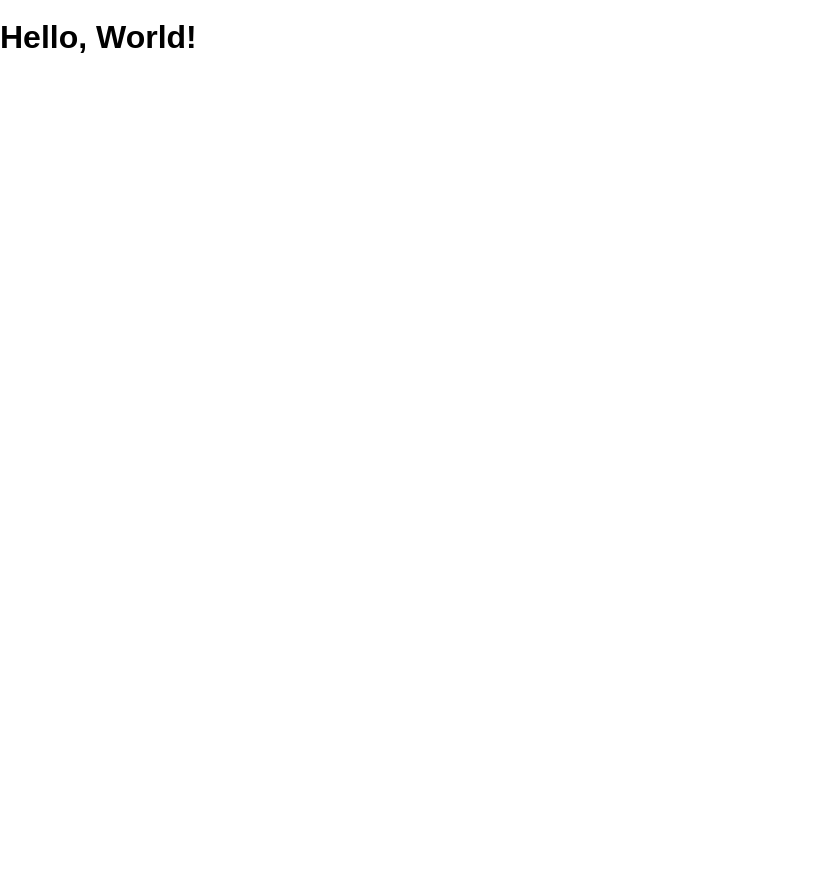
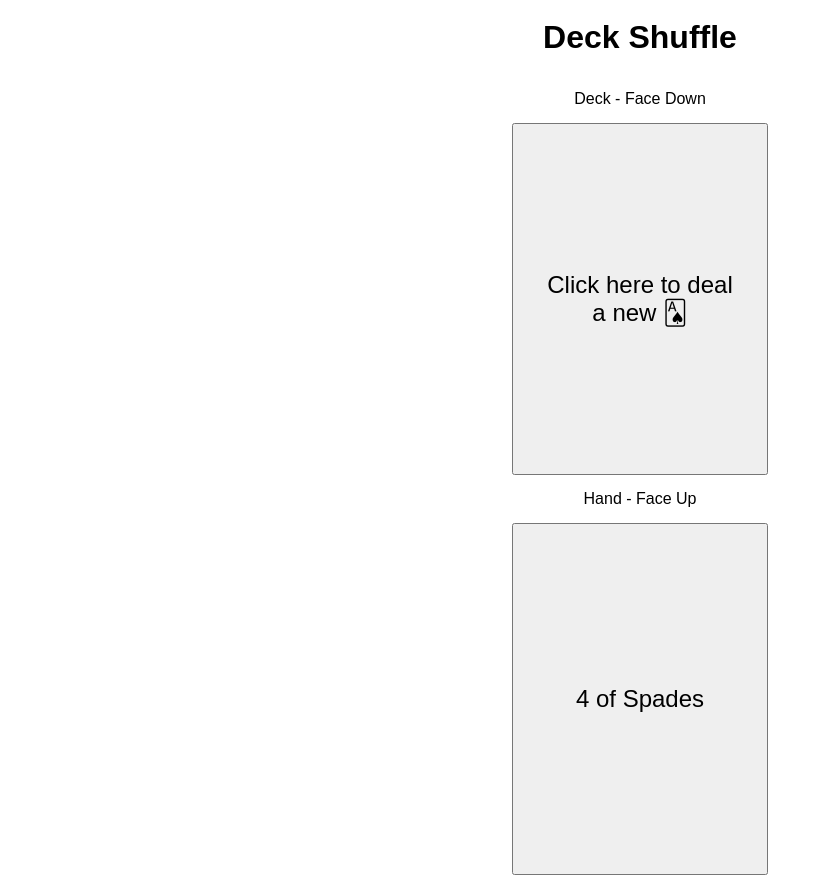
Before and after one commit to uncrownedthrone/hw-deck-of-cards, a website: page public/index.html in a window 1280 px wide. Shown: the whole page, without its empty margins (0-829 px from the left). Before the commit the page ends 821 px from the top, so only its background shows below. Drawn offline with Linux system fonts and the light colour scheme.

Commit message:
finished explorer mode

```diff
--- a/public/index.html
+++ b/public/index.html
@@ -1,14 +1,19 @@
 <!DOCTYPE html>
 <html>
   <head lang="en">
-    <meta charset="UTF-8">
-    <meta name="viewport" content="width=device-width, initial-scale=1">
-    <title>Deck of Cards</title>
-    <link rel="shortcut icon" href="/favicon.ico">
-    <link rel="stylesheet" href="/screen.css">
+    <meta charset="UTF-8" />
+    <meta name="viewport" content="width=device-width, initial-scale=1" />
+    <title>Deck Of Cards</title>
+    <link rel="shortcut icon" href="/favicon.ico" />
+    <link rel="stylesheet" href="/screen.css" />
   </head>
   <body>
-    <h1 class='hello-world'></h1>
+    <h1>Deck Shuffle</h1>
+    <p>Deck - Face Down</p>
+    <button class="newFirstCard">Click here to deal a new 🂡</button>
+    <p>Hand - Face Up</p>
+    <button class="faceUp"></button>
+    <!-- i know this isn't supposed to be a button but i couldn't get the CSS to look right so i used button just to match. i know not to do this in the future -->
     <script src="/main.js" charset="utf-8"></script>
   </body>
 </html>
--- a/public/main.js
+++ b/public/main.js
@@ -1,7 +1,66 @@
-const main = () => {
-  if (document.querySelector('h1.hello-world')) {
-    document.querySelector('h1.hello-world').textContent = 'Hello, World!'
+// DONE: when click here is clicked, a new card should show up under hand-face up
+
+const qs = (e) => document.querySelector(e)
+
+let suits = ['Hearts', 'Clubs', 'Spades', 'Diamonds']
+let faces = [
+  { name: 'Ace', value: '1' },
+  { name: '2', value: '2' },
+  { name: '3', value: '3' },
+  { name: '4', value: '4' },
+  { name: '5', value: '5' },
+  { name: '6', value: '6' },
+  { name: '7', value: '7' },
+  { name: '8', value: '8' },
+  { name: '9', value: '9' },
+  { name: '10', value: '10' },
+  { name: 'Jack', value: '11' },
+  { name: 'Queen', value: '12' },
+  { name: 'King', value: '13' }
+]
+let deck = []
+
+const createDeck = () => {
+  for (let suitIndex = 0; suitIndex < suits.length; suitIndex++) {
+    for (let faceIndex = 0; faceIndex < faces.length; faceIndex++) {
+      deck.push({
+        suit: suits[suitIndex],
+        name: faces[faceIndex].name,
+        value: faces[faceIndex].value
+      })
+    }
   }
 }
 
+// TODO: look into this. can't get it to work yet. beyond me.
+// const shuffleDeck {
+//   for i from n - 1 down to 1 do:
+//   j = random integer (where 0 <= j <= i)
+//   swap items[i] with items[j]
+// }
+
+const randomFirstCard = () => {
+  createDeck()
+  const randomNumber = Math.floor(Math.random() * 52)
+  const randomCard = deck[randomNumber]
+  const formattedCard = `${randomCard.name} of ${randomCard.suit}`
+  qs('.faceUp').textContent = formattedCard
+}
+
+const randomSecondCard = () => {
+  const randomNumber = Math.random()
+  const randomIndexNumber = randomNumber * 52
+  const roundedIndexNumber = Math.floor(randomIndexNumber)
+  const randomCard = deck[roundedIndexNumber]
+  const formattedCard = `${randomCard.name} of ${randomCard.suit}`
+  qs('.faceUp').textContent = formattedCard
+}
+
+const main = () => {
+  randomFirstCard()
+  randomSecondCard()
+  qs('.newFirstCard').addEventListener('click', () => randomFirstCard())
+  qs('.faceUp').addEventListener('click', () => randomSecondCard())
+}
+
 document.addEventListener('DOMContentLoaded', main)
--- a/public/screen.css
+++ b/public/screen.css
@@ -9,4 +9,22 @@ html {
 body {
   margin: 0;
   min-height: 100%;
+  display: flex;
+  flex-direction: column;
+  align-items: center;
 }
+
+button {
+  padding: 2rem;
+  height: 22rem;
+  width: 16rem;
+  font-size: 1.5rem;
+}
+
+.faceUp {
+  padding: 2rem;
+  height: 22rem;
+  width: 16rem;
+  font-size: 1.5rem;
+  margin-bottom: 1rem;
+}
```
